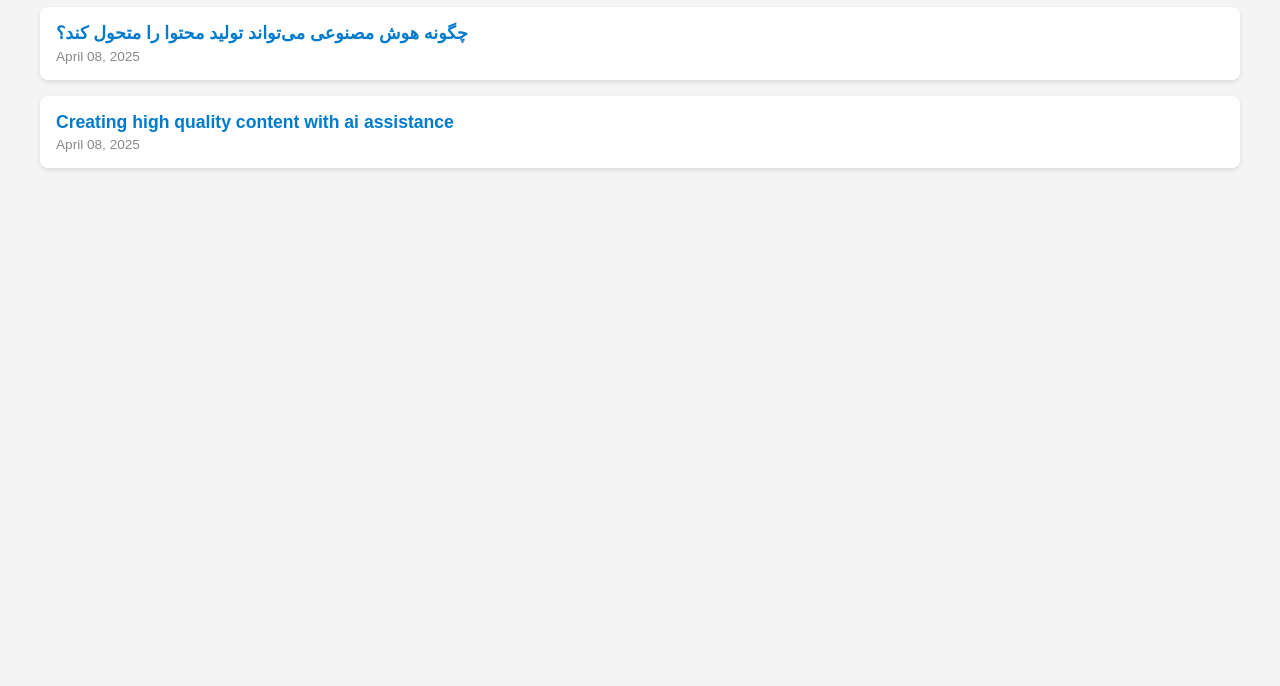
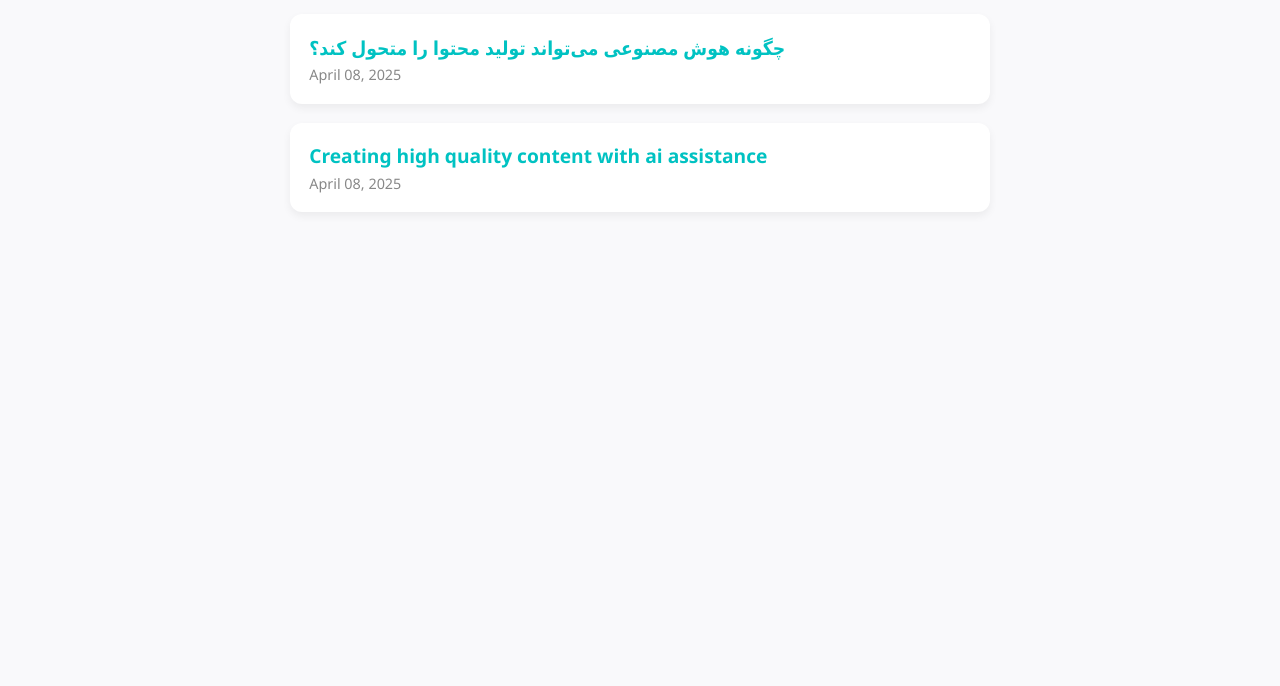
Before and after one commit to aliresa2/tinAli-bloggen, a plain HTML site: page index.html in a window 1280 px wide. Shown: the part 114-800 px from the top of the page. Drawn offline with Linux system fonts and the light colour scheme.

Commit message:
Style update for blog layout

```diff
--- a/index.html
+++ b/index.html
@@ -2,48 +2,86 @@
 <html lang="en">
 <head>
   <meta charset="UTF-8" />
-  <meta name="viewport" content="width=device-width, initial-scale=1.0" />
+  <meta name="viewport" content="width=device-width, initial-scale=1.0"/>
   <title>TinAli AI Blog</title>
   <style>
+    :root {
+      --bg: #f9f9fb;
+      --card-bg: #fff;
+      --primary: #00c2c2;
+      --text: #333;
+      --muted: #888;
+    }
+
     body {
-      font-family: Arial, sans-serif;
-      background: #f4f4f4;
+      font-family: 'Segoe UI', Tahoma, Geneva, Verdana, sans-serif;
+      margin: 0;
+      background: var(--bg);
+      color: var(--text);
+      display: flex;
+      justify-content: center;
       padding: 2rem;
-      color: #333;
     }
+
+    .container {
+      max-width: 700px;
+      width: 100%;
+    }
+
     h1 {
       text-align: center;
-      color: #222;
+      color: var(--primary);
+      margin-bottom: 2rem;
     }
+
     ul {
       list-style: none;
       padding: 0;
     }
+
     li {
-      background: #fff;
-      margin-bottom: 1rem;
-      padding: 1rem;
-      border-radius: 8px;
-      box-shadow: 0 2px 4px rgba(0,0,0,0.1);
+      background: var(--card-bg);
+      border-radius: 12px;
+      padding: 1.2rem;
+      margin-bottom: 1.2rem;
+      box-shadow: 0 4px 8px rgba(0, 0, 0, 0.06);
+      transition: transform 0.2s ease;
     }
+
+    li:hover {
+      transform: scale(1.02);
+    }
+
     a {
+      color: var(--primary);
       text-decoration: none;
-      color: #007acc;
-      font-size: 1.1rem;
+      font-size: 1.2rem;
       font-weight: bold;
     }
+
     .date {
       display: block;
-      font-size: 0.85rem;
-      color: #888;
       margin-top: 0.3rem;
+      color: var(--muted);
+      font-size: 0.9rem;
+    }
+
+    @media (max-width: 600px) {
+      body {
+        padding: 1rem;
+      }
+
+      .container {
+        max-width: 100%;
+      }
     }
   </style>
 </head>
 <body>
-  <h1>📝 TinAli AI Blog</h1>
-  <ul>
-    <li>
+  <div class="container">
+    <h1>📝 TinAli AI Blog</h1>
+    <ul>
+      <li>
 <a href="blog_posts/2025-04-08-چگونه-هوش-مصنوعی-می‌تواند-تولید-محتوا-را-متحول-کند؟.html">چگونه هوش مصنوعی می‌تواند تولید محتوا را متحول کند؟</a>
 <span class="date">April 08, 2025</span>
 </li>
@@ -51,6 +89,7 @@
 <a href="blog_posts/2025-04-08-creating-high-quality-content-with-ai-assistance.html">Creating high quality content with ai assistance</a>
 <span class="date">April 08, 2025</span>
 </li>
-  </ul>
+    </ul>
+  </div>
 </body>
 </html>
```
Also changed, not shown: templates/index_template.html (+57 -18 lines).
